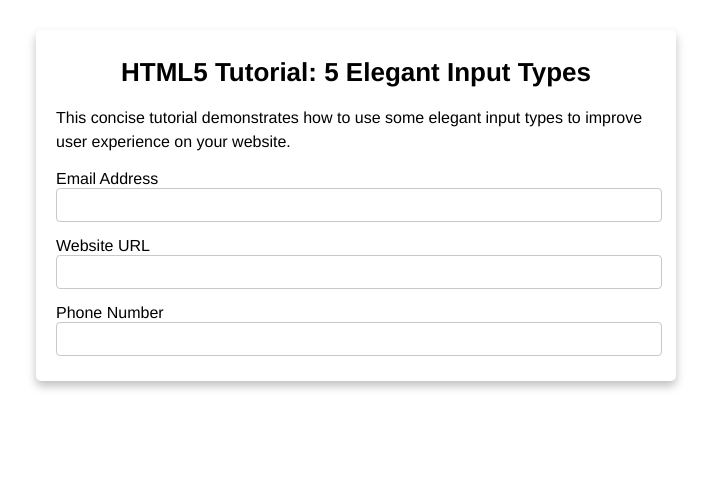
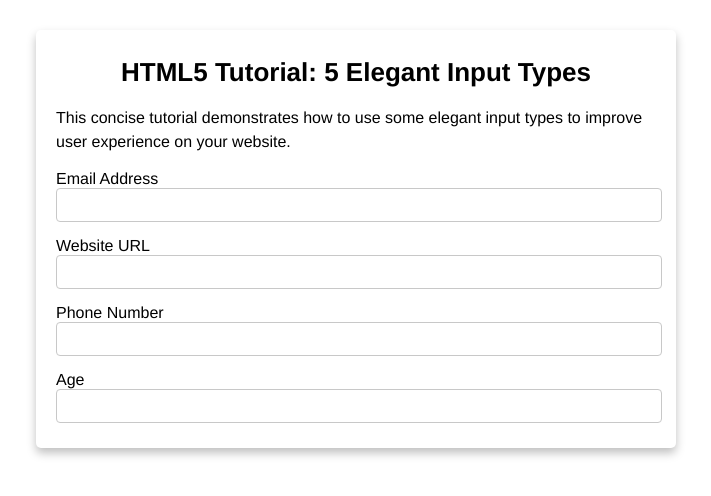
Before and after one commit to mosesajire/html-input-type-tutorial, a plain HTML site: page index.html in a window 1280 px wide. Shown: the whole page, without its empty margins (284-995 px from the left). Drawn offline with Linux system fonts and the light colour scheme.

Commit message:
Added content for age

```diff
--- a/index.html
+++ b/index.html
@@ -25,6 +25,11 @@
 					<input type="number" name="phone" id="phone">
 				</div>
 
+				<div class="form-group">
+					<label for="age">Age</label>
+					<input type="number" name="age" id="age" min="18" max="35">
+				</div>
+
 			</form>
 		</div>
 	</body>
```
